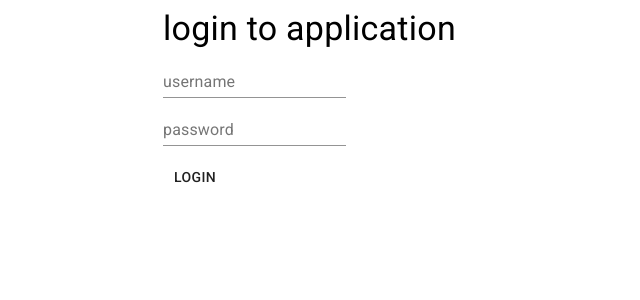
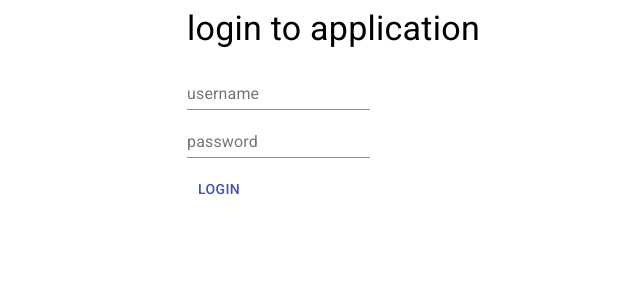
Before and after one commit to AzirM6513/Blog-app, a React (Create React App) app: page / in a window 1280 px wide. Shown: the top 300 px of the page, without its empty margins (21-661 px from the left). Built offline with nearby package versions, Linux system fonts and the light colour scheme; no server answers.

Commit message:
small fixes to styles

```diff
--- a/src/components/LoginForm.js
+++ b/src/components/LoginForm.js
@@ -5,6 +5,7 @@ import PropTypes from 'prop-types';
 import TextField from '@material-ui/core/TextField';
 import Button from '@material-ui/core/Button';
 import Typography from '@material-ui/core/Typography';
+import Container from '@material-ui/core/Container';
 import { makeStyles } from '@material-ui/core';
 
 const useStyles = makeStyles({
@@ -29,8 +30,8 @@ const LoginForm = ({ login, errorMessage }) => {
   const classes = useStyles();
 
   return (
-    <div>
-      <Typography variant='h4' component='h2'>
+    <Container>
+      <Typography variant='h4' component='h2' gutterBottom>
         login to application
       </Typography>
       <Error message={errorMessage} />
@@ -50,11 +51,11 @@ const LoginForm = ({ login, errorMessage }) => {
             onChange={({ target }) => setPassword(target.value)}
           />
         </div>
-        <Button type='submit' className={classes.loginBtn}>
+        <Button type='submit' className={classes.loginBtn} color='primary'>
           login
         </Button>
       </form>
-    </div>
+    </Container>
   );
 };
 
```
